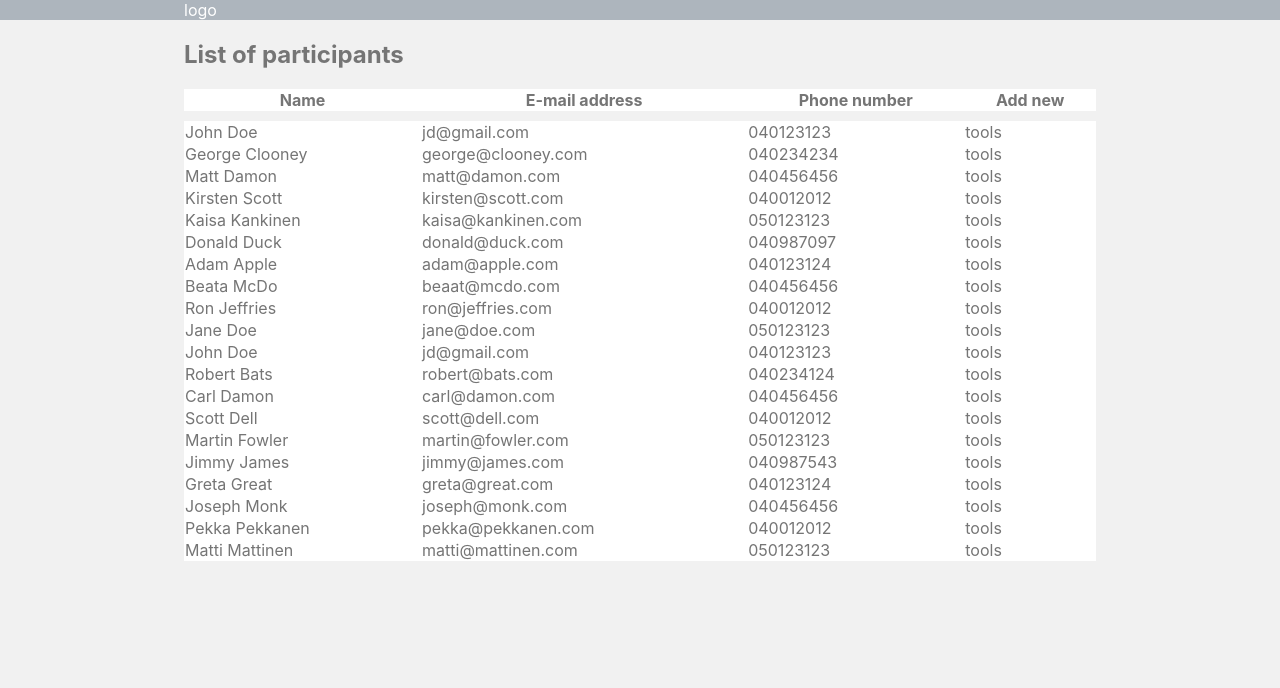
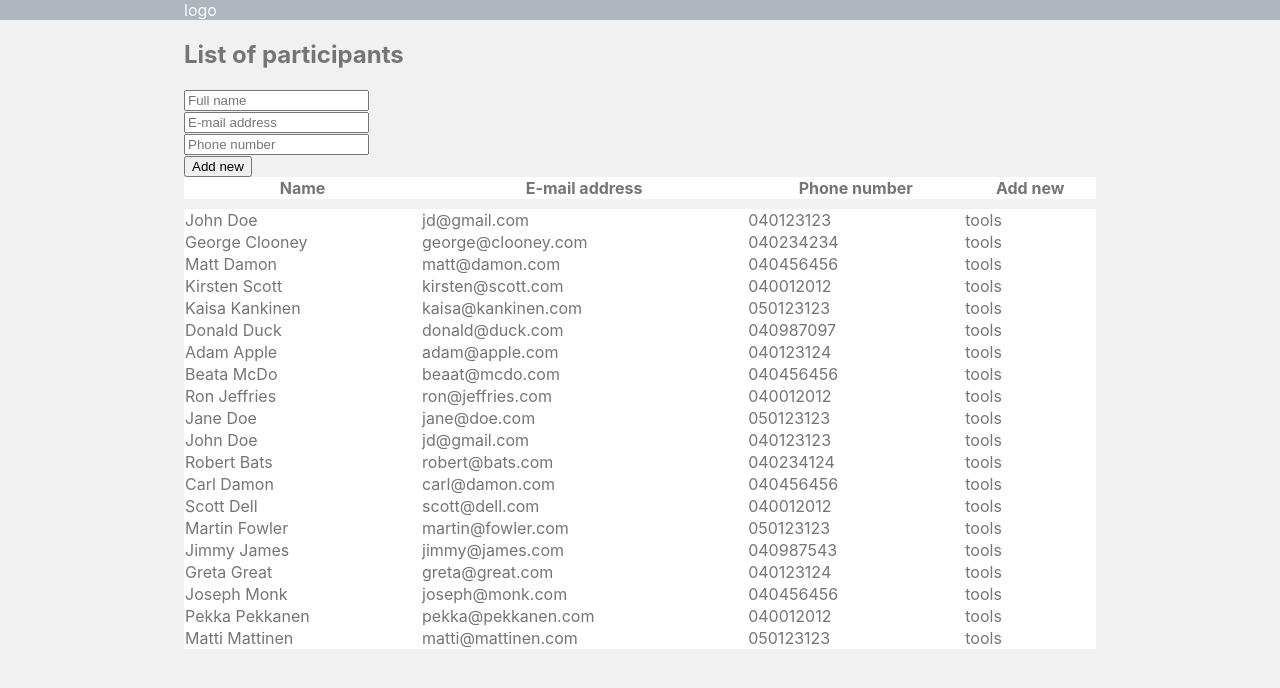
Before and after one commit to ilkkamaksy/tabler, a React (Create React App) app: page / in a window 1280 px wide. Shown: the top 688 px of the page. Built offline with nearby package versions, Linux system fonts and the light colour scheme.

Commit message:
initial participant form

```diff
--- a/package.json
+++ b/package.json
@@ -10,11 +10,13 @@
     "@types/node": "^12.0.0",
     "@types/react": "^17.0.27",
     "@types/react-dom": "^17.0.0",
+    "formik": "^2.2.9",
     "react": "^17.0.2",
     "react-dom": "^17.0.2",
     "react-scripts": "4.0.3",
     "typescript": "^4.1.2",
-    "web-vitals": "^1.0.1"
+    "web-vitals": "^1.0.1",
+    "yup": "^0.32.10"
   },
   "scripts": {
     "start": "react-scripts start",
--- a/src/App.tsx
+++ b/src/App.tsx
@@ -1,5 +1,6 @@
 import React, { useState, useEffect } from 'react'
 import './App.css'
+import EditForm from './Components/EditForm'
 import Header from './Components/Header'
 import Table from './Components/Table'
 import { getParticipants } from './services/mockService'
@@ -8,6 +9,7 @@ import { Participant } from './types'
 function App():React.ReactElement {
 
 	const [participants, setParticipants] = useState<Participant[]>([])
+	const [selectedParticipant, setSelectedParticipant] = useState<Participant>()
 	const [loading, setLoading] = useState<boolean>(true)
 
 	useEffect(() => {
@@ -18,12 +20,21 @@ function App():React.ReactElement {
 		}
 	}, [])
 
+	const handleSubmit = (value:Participant) => {
+		setParticipants(participants.concat(value))
+	}
+
+	const handleSelect = (value:Participant) => {
+		setSelectedParticipant(value)
+	}
+
 	return (
 		<div className="App">
 			<Header />
 			<div className="container">
 				<section role="main">
 					<h1>List of participants</h1>
+					<EditForm handleSubmit={handleSubmit} participant={selectedParticipant} />
 					{!loading && <Table participants={participants} />}
 				</section>
 			</div>
--- /dev/null
+++ b/src/Components/EditForm.tsx
@@ -0,0 +1,86 @@
+import React, { useState, useEffect } from 'react'
+import { useFormik } from 'formik'
+import * as Yup from 'yup'
+import { Participant } from '../types'
+
+interface Props {
+	participant: Participant|undefined
+	handleSubmit: (values:Participant) => void
+}
+
+const EditForm = ({ participant, handleSubmit }:Props):React.ReactElement => {
+
+	const [initialValues, setInitialValues] = useState<Participant>({
+		name: '',
+		email: '',
+		phone: ''
+	})
+
+	useEffect(() => {
+		if (participant) {
+			setInitialValues(participant)
+		}
+	}, [])
+
+	const formik = useFormik({
+		initialValues,
+		validationSchema: Yup.object({
+			name: Yup.string()
+				.min(2, 'Name is too Short')
+				.required('Required'),
+			email: Yup.string()
+				.email('Invalid email')
+				.required('Required'),
+			phone: Yup.string()
+				.min(5, 'Invalid phone number')
+				.matches(/^\d+$/, 'Numbers only')
+				.required('Required'),
+		}),
+		onSubmit: values => {
+			handleSubmit(values)
+		}
+	})
+
+	return (
+		<form onSubmit={formik.handleSubmit}>
+			<div className="form-col form-col--start">
+				<input
+					id="name"
+					name="name"
+					type="text"
+					placeholder="Full name"
+					onChange={formik.handleChange}
+					value={formik.values.name}
+				/>
+				{ formik.errors.name && <div className="form-errors">{formik.errors.name}</div> }
+			</div>
+			<div className="form-col">
+				<input
+					id="email"
+					name="email"
+					type="text"
+					placeholder="E-mail address"
+					onChange={formik.handleChange}
+					value={formik.values.email}
+				/>
+				{ formik.errors.email && <div className="form-errors">{formik.errors.email}</div> }
+			</div>
+			<div className="form-col form-col--end">
+				<input
+					id="phone"
+					name="phone"
+					type="text"
+					placeholder="Phone number"
+					onChange={formik.handleChange}
+					value={formik.values.phone}
+				/>
+				{ formik.errors.phone && <div className="form-errors">{formik.errors.phone}</div> }
+			</div>
+			<div>
+				<button className="submit-url" type="submit">Add new</button>
+			</div>
+		</form>
+	)
+}
+
+export default EditForm
--- a/src/types.ts
+++ b/src/types.ts
@@ -1,5 +1,5 @@
 export interface Participant {
-    id: number
+    id?: number
     name: string
     email: string
     phone: string
```
Also changed, not shown: 1 other file (tests, documents, lock files or other folders).
